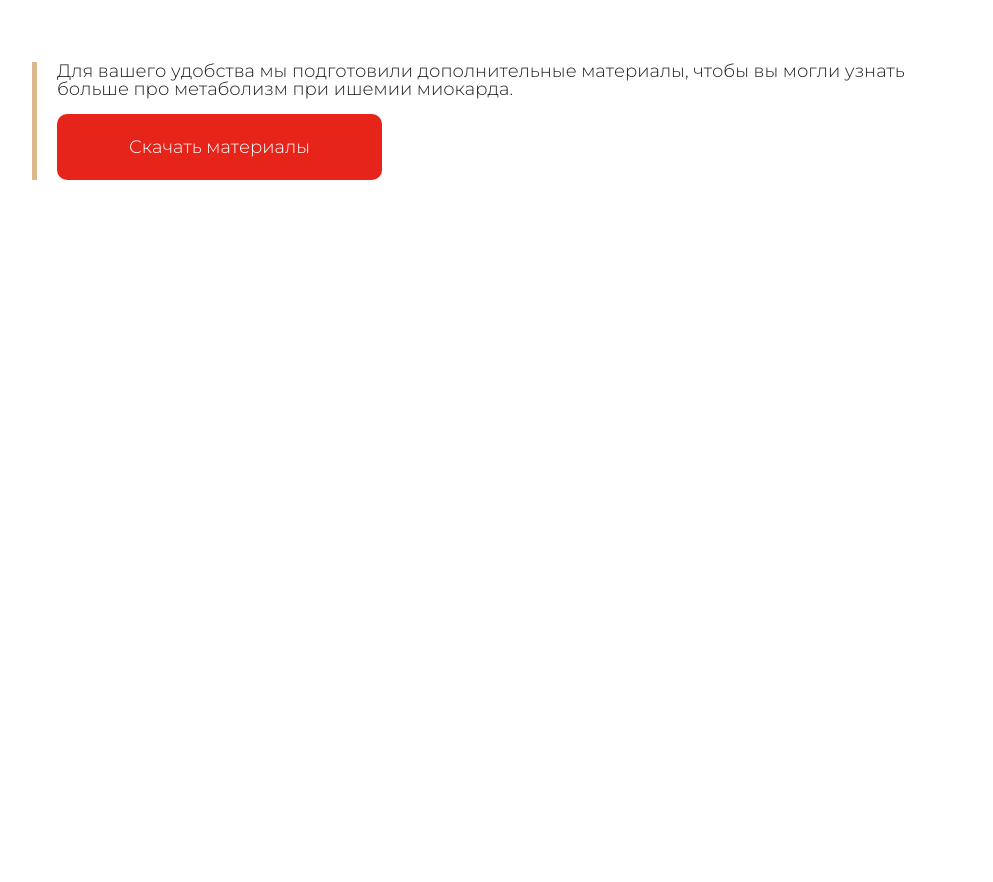
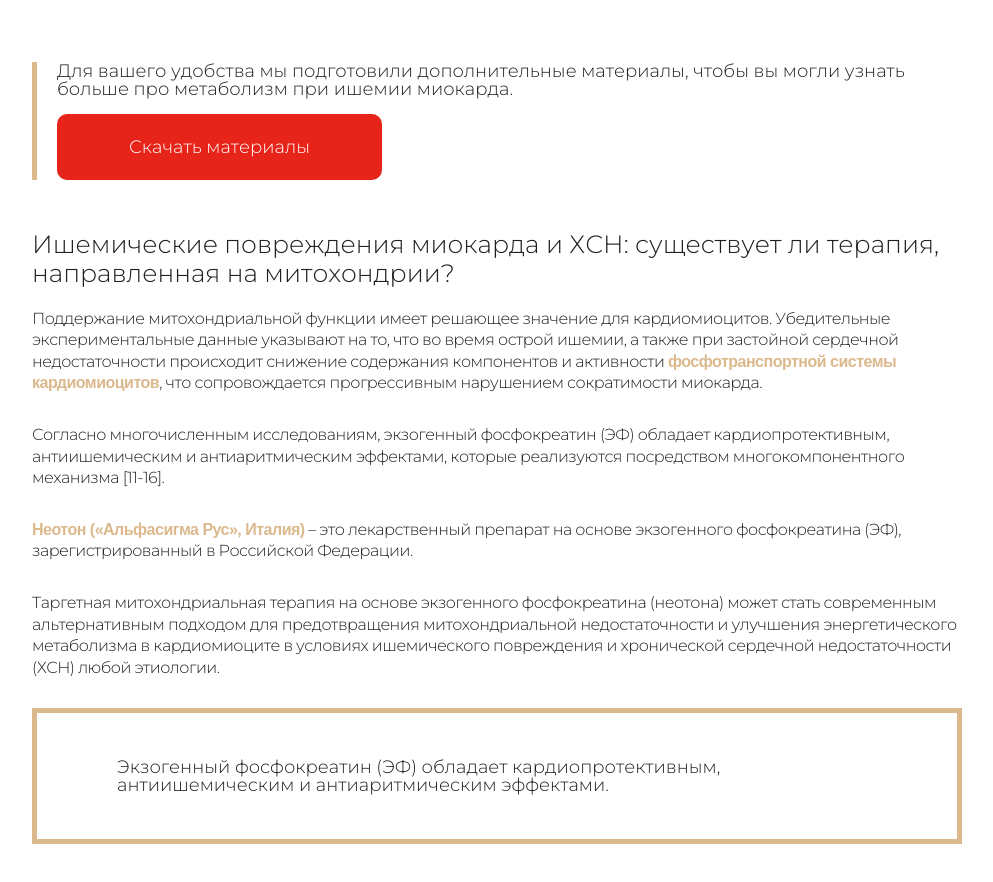
Before and after one commit to Tricky71/Medtouch_long, a plain HTML site: page index.html in a window 1280 px wide. Shown: the part 2999-3881 px from the top of the page, without its empty margins (143-1136 px from the left). Before the commit the page ends 3229 px from the top, so only its background shows below. Drawn offline with Linux system fonts and the light colour scheme; a web font is replaced by a local one.

Commit message:
block--4

```diff
--- a/index.html
+++ b/index.html
@@ -252,6 +252,53 @@
 				</div>
 			</div>
 		</section>
+		<section class="main-info-block info-block info-block--2">
+			<div class="container">
+				<div class="row">
+					<div class="col">
+            <div class="info-block__wrapper">
+							<h2 class="info-block__title">Ишемические повреждения миокарда и ХСН: существует ли терапия, направленная на митохондрии?</h2>
+							<div class="info-block__text">
+								<p>
+									Поддержание митохондриальной функции имеет решающее значение
+                  для кардиомиоцитов. Убедительные экспериментальные данные указывают на то,
+                  что во время острой ишемии, а также при застойной сердечной недостаточности
+									происходит снижение содержания компонентов и активности <span>фосфотранспортной
+									системы кардиомиоцитов</span>, что сопровождается прогрессивным нарушением
+									сократимости миокарда.
+								</p>
+								<p>
+									Согласно многочисленным исследованиям, экзогенный фосфокреатин
+									(ЭФ) обладает кардиопротективным, антиишемическим и антиаритмическим
+									эффектами, которые реализуются посредством многокомпонентного
+									механизма [11-16].
+								</p>
+								<p>
+									<span>Неотон («Альфасигма Рус», Италия)</span> – это лекарственный препарат
+									на основе экзогенного фосфокреатина (ЭФ), зарегистрированный в
+									Российской Федерации.
+								</p>
+								<p>
+									Таргетная митохондриальная терапия на основе экзогенного
+									фосфокреатина (неотона) может стать современным альтернативным
+									подходом для предотвращения митохондриальной недостаточности и
+									улучшения энергетического метаболизма
+									в кардиомиоците в условиях ишемического повреждения и хронической сердечной
+									недостаточности (ХСН) любой этиологии.
+								</p>
+							</div>
+							<div class="info-block__bottom">
+								<p>
+									Экзогенный фосфокреатин (ЭФ) обладает кардиопротективным,
+									антиишемическим и антиаритмическим эффектами.
+								</p>
+							</div>
+						</div>
+					</div>
+
+				</div>
+			</div>
+		</section>
 	</main>
 	</div>
 
```
